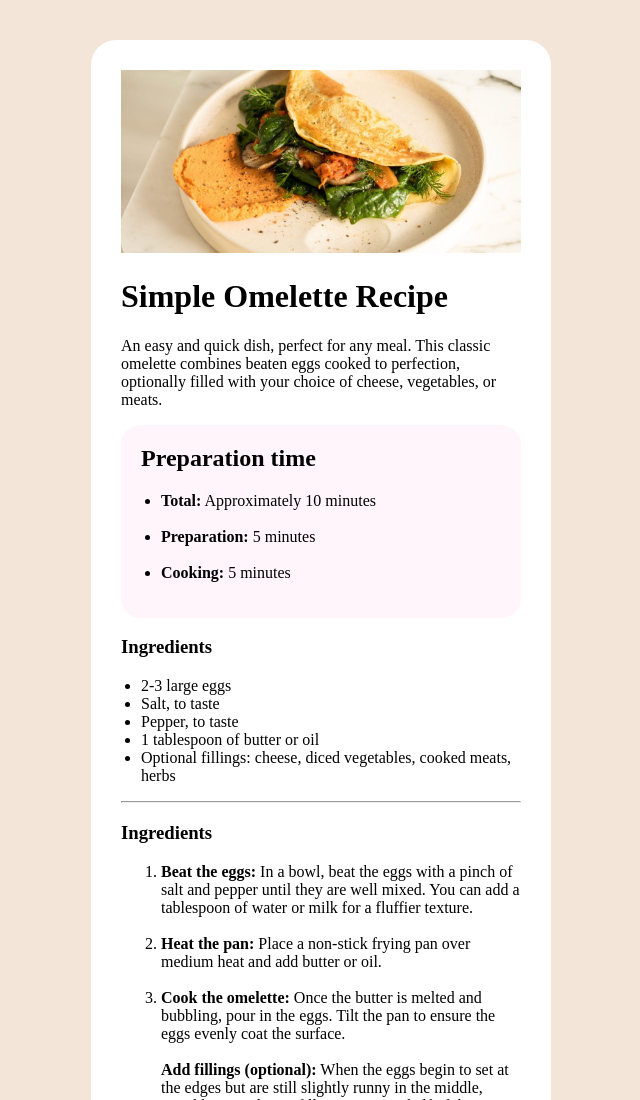
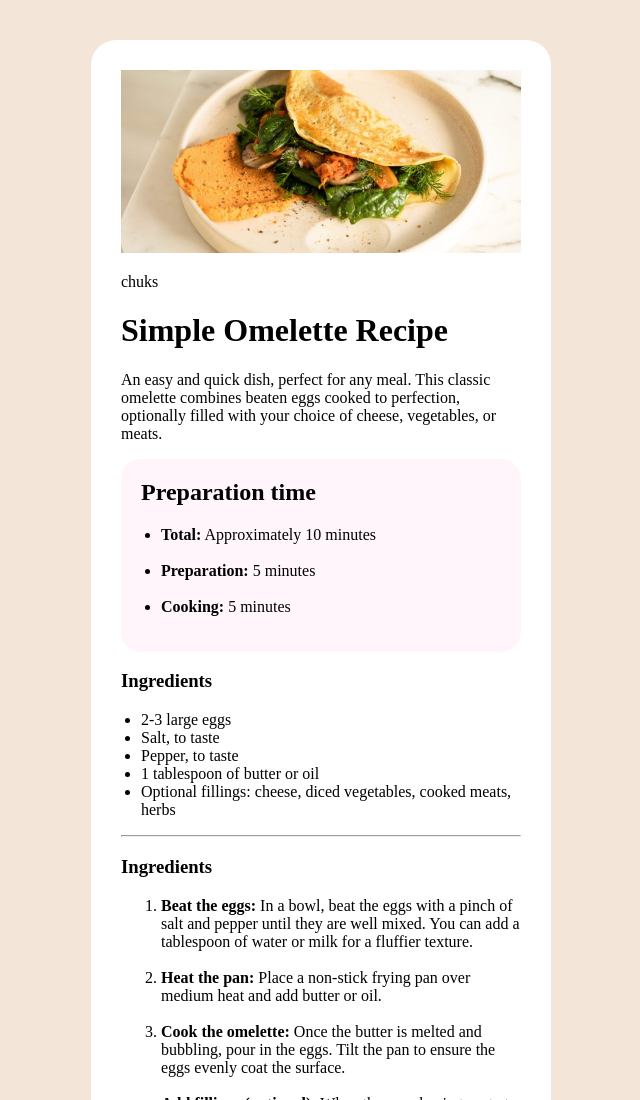
Before and after one commit to ekeocha1/home-page, a plain HTML site: page home4.html in a window 1280 px wide. Shown: the top 1100 px of the page, without its empty margins (319-959 px from the left). Drawn offline with Linux system fonts and the light colour scheme.

Commit message:
sceond commit

```diff
--- a/home4.html
+++ b/home4.html
@@ -14,6 +14,7 @@
 
 
         <div class="wrapper">
+            <p>chuks</p>
             <h1 class="page1">Simple Omelette Recipe</h1>
             <p class="part1"> An easy and quick dish, perfect for any meal. This classic omelette combines beaten eggs
                 cooked
```
